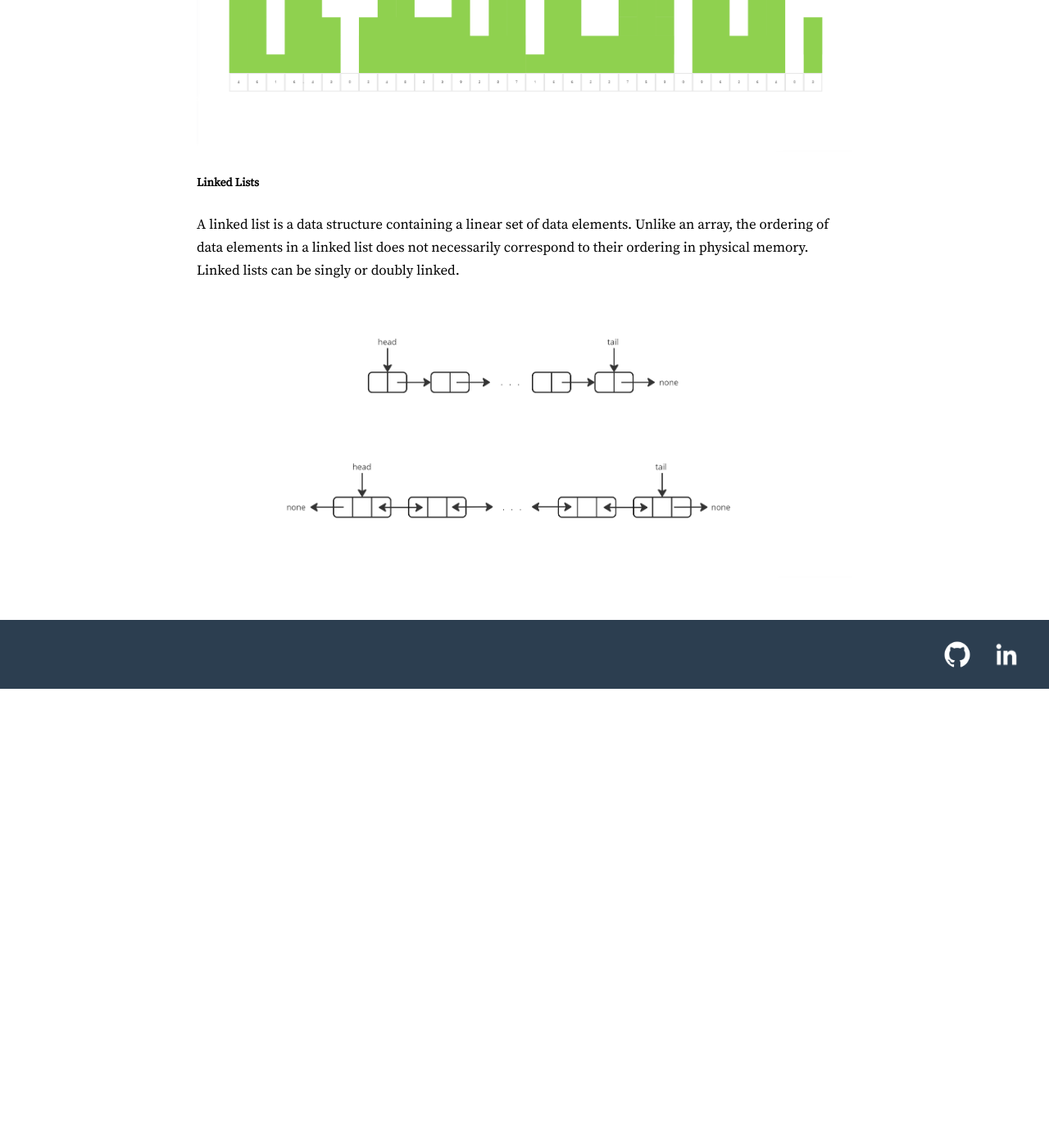
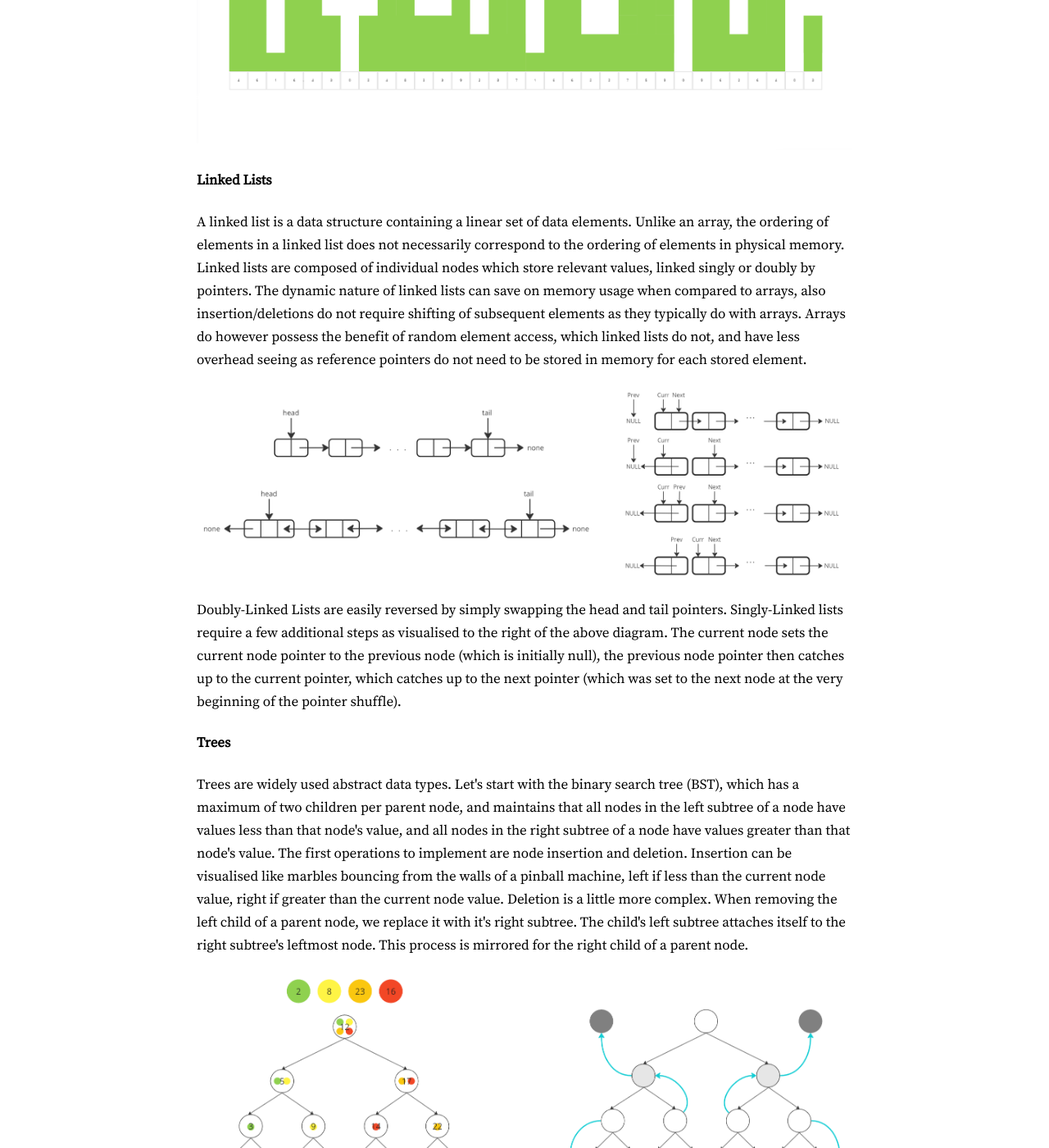
Before and after one commit to Rory-Mac/personal-website, a Jekyll site: the page built from High-Level Programming/Imperative.markdown, in a window 1280 px wide and 1400 px high, scrolled down 816 px. Shown: the whole window at 82% size. Built offline with Jekyll 4.4.1, drawn with Linux system fonts in a browser that asks for light colours; before the commit the page ends 1656 px from its top, so only the background shows below that; some of the changed text lies outside the part shown.

Commit message:
update imperative DS&A doc with BSTs

```diff
--- a/High-Level Programming/Imperative.markdown
+++ b/High-Level Programming/Imperative.markdown
@@ -11,11 +11,46 @@
 of abstract data types and definition of their interfaces. An abstract data type is constructed from a combination of primitive data
 types and access functions. Primitive data types include integers, characters, booleans, and arrays. Abstract data types include linked
 lists, dictionaries, trees, stacks, heaps, queues, graphs, and so on.</p>
-<h5>Arrays</h5>
-<p> An array is a primitive data type with a linear ordering (by index). Arrays can be uni-dimensional or multi-dimensional. Arrays can be of fixed or
-dynamic size. It can be helpful to color-code subsets of an array, and visualise numerical values as heights in a histogram.</p>
+<h4>Arrays</h4>
+<p> An array is a primitive data type with a linear ordering (by index). Arrays can be uni-dimensional or multi-dimensional (see tensors
+document for more). Arrays can be of fixed or dynamic in size. It can be helpful to color-code subsets of an array, and visualise numerical
+values as heights in a histogram, for sorting.</p>
 <p><img src="/Assets/images/array1.png" width="100%" height="100%"></p>
-<h5>Linked Lists</h5>
-<p>A linked list is a data structure containing a linear set of data elements. Unlike an array, the ordering of data elements in a linked
-list does not necessarily correspond to their ordering in physical memory. Linked lists can be singly or doubly linked.</p>
+<h4>Linked Lists</h4>
+<p>A linked list is a data structure containing a linear set of data elements. Unlike an array, the ordering of elements in a linked
+list does not necessarily correspond to the ordering of elements in physical memory. Linked lists are composed of individual nodes which
+store relevant values, linked singly or doubly by pointers. The dynamic nature of linked lists can save on memory usage when compared to
+arrays, also insertion/deletions do not require shifting of subsequent elements as they typically do with arrays. Arrays do however possess
+the benefit of random element access, which linked lists do not, and have less overhead seeing as reference pointers do not need to be
+stored in memory for each stored element.</p>
 <p><img src="/Assets/images/linked_list.png" width="100%" height="100%"></p>
+Doubly-Linked Lists are easily reversed by simply swapping the head and tail pointers. Singly-Linked lists require a few additional steps
+as visualised to the right of the above diagram. The current node sets the current node pointer to the previous node (which is initially
+null), the previous node pointer then catches up to the current pointer, which catches up to the next pointer (which was set to the
+next node at the very beginning of the pointer shuffle).
+<h4>Trees</h4>
+<p>Trees are widely used abstract data types. Let's start with the binary search tree (BST), which has a maximum of two children
+per parent node, and maintains that all nodes in the left subtree of a node have values less than that node's value, and all nodes
+in the right subtree of a node have values greater than that node's value. The first operations to implement are node insertion and
+deletion. Insertion can be visualised like marbles bouncing from the walls of a pinball machine, left if less than the current
+node value, right if greater than the current node value. Deletion is a little more complex. When removing the left child of a parent node,
+we replace it with it's right subtree. The child's left subtree attaches itself to the right subtree's leftmost node. This process is mirrored
+for the right child of a parent node.</p>
+<p><img src="/Assets/images/bst_insertion_deletion.png" width="100%" height="100%"></p>
+<p>Additionally, we want to be able to traverse the tree in a variety of ways. These traversals are identical in terms of recursion,
+their difference lies in which recursive step the stored data is accessed. In a preorder traversal data is accessed before the left and
+right recursive step, in a postorder traversal data is accessed after, and in an inorder traversal data is accessed between the left and
+right recursive step.</p>
+<p><img src="/Assets/images/bst_traversal.png" width="100%" height="100%"></p>
+<p>Alternatively, we can use a stack to traverse a binary search tree, which may be necessary if we need to index each traversal step
+in a way that is not conducive to the recursive process. To do so, we traverse from the root to the leftmost node, pushing each node to
+the stack as we go, then for each popped element, we traverse to the leftomost node of the right node of that popped element, pushing
+each encountered node to the stack as we go, until the stack is empty. Each element will be pushed, popped and processed once.</p>
+<p><img src="/Assets/images/bst_balancing.png" width="100%" height="100%"></p>
+<p>Additional properties include node depth and node height. Node depth is a zero-indexed value meaning 'distance from root node'. Thus,
+the root node has depth zero, its children have depth one, their children have depth two, and so on. Node height is equal to the
+longest path that exists to a leaf node. We say that a tree is balanced if for all parent nodes the difference in height between each
+child node does not exceed one. In the above visualisation, node depth is marked dark blue and height difference is marked light blue.
+To balance an unbalanced BST, we can map the values discovered through an inorder traversal to an array and reconstruct a new BST from
+its sorted values through a binary search. This is an expensive operation however. If balance requests are expected to be frequent,
+self-balancing trees such as AVL and Red-Black trees can be implemented instead.</p>
```
Also changed, not shown: Assets/images/bst_balancing.png (added), Assets/images/bst_insertion_deletion.png (added), Assets/images/bst_traversal.png (added), Assets/images/linked_list.png.
